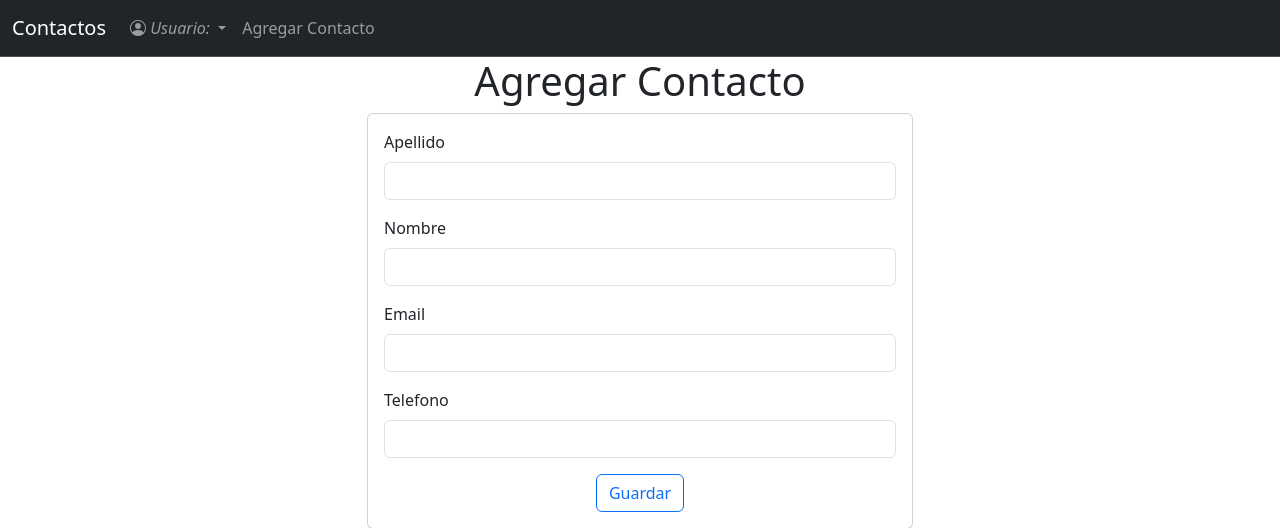
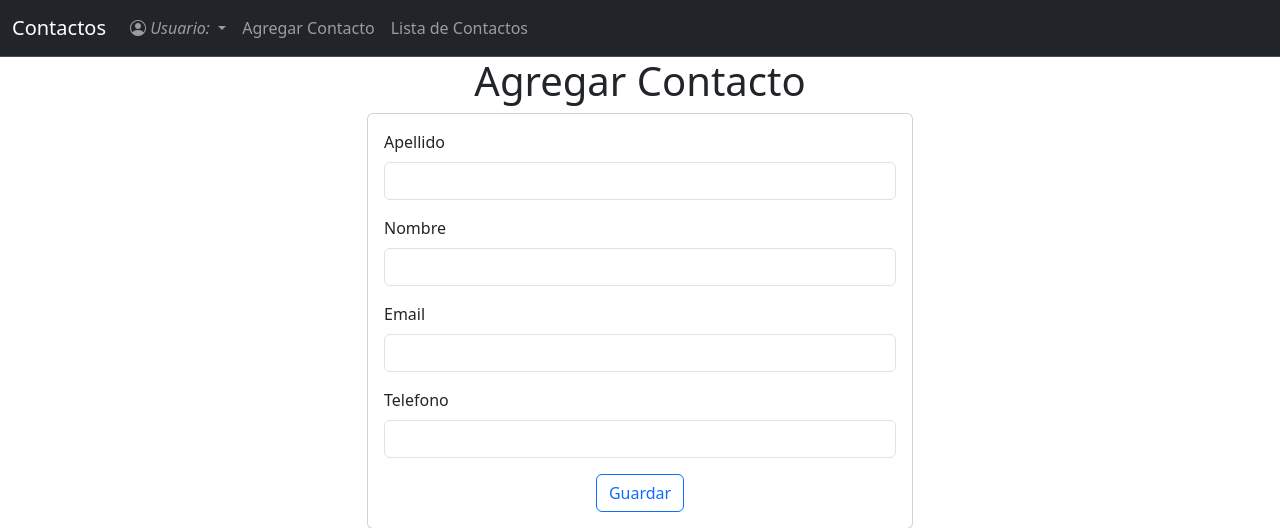
Before and after one commit to Ale0810/ListaDeContactos, a CodeIgniter app: page /ProyectoPreParcial/index.php/contactos/agregar in a window 1280 px wide. Shown: the top 528 px of the page. Run offline with CodeIgniter, Linux system fonts and the light colour scheme.

Commit message:
Item para listar contatos

```diff
--- a/ProyectoPreParcial/application/views/nav.php
+++ b/ProyectoPreParcial/application/views/nav.php
@@ -25,6 +25,9 @@
                 <li class="nav-item">
                     <a class="nav-link" href="<?=site_url("contactos/agregar")?>">Agregar Contacto</a>
                 </li>
+                <li class="nav-item">
+                    <a class="nav-link" href="<?=site_url("contactos/listar")?>">Lista de Contactos</a>
+                </li>
             </ul>
         </div>
     </div>
```
